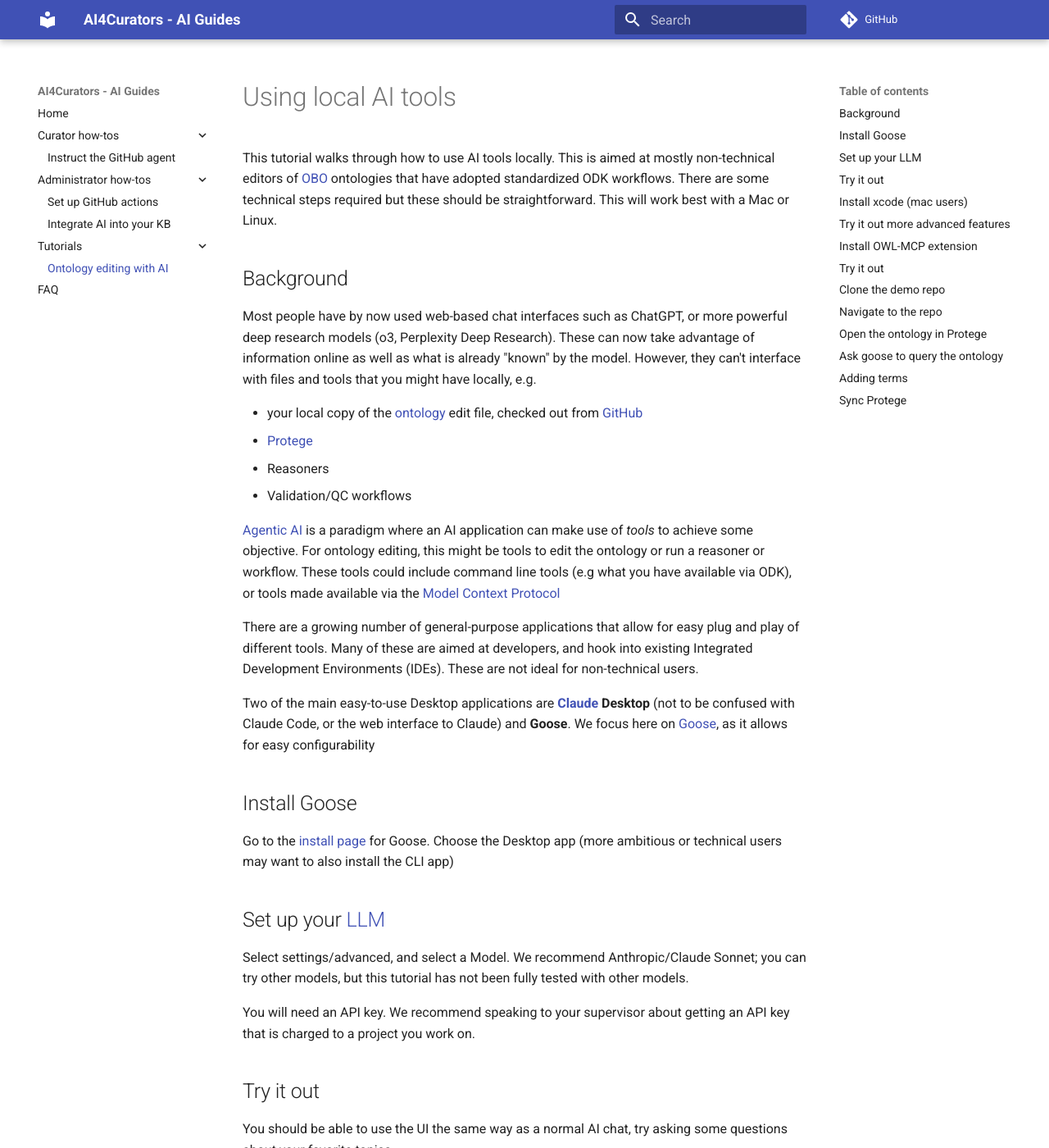
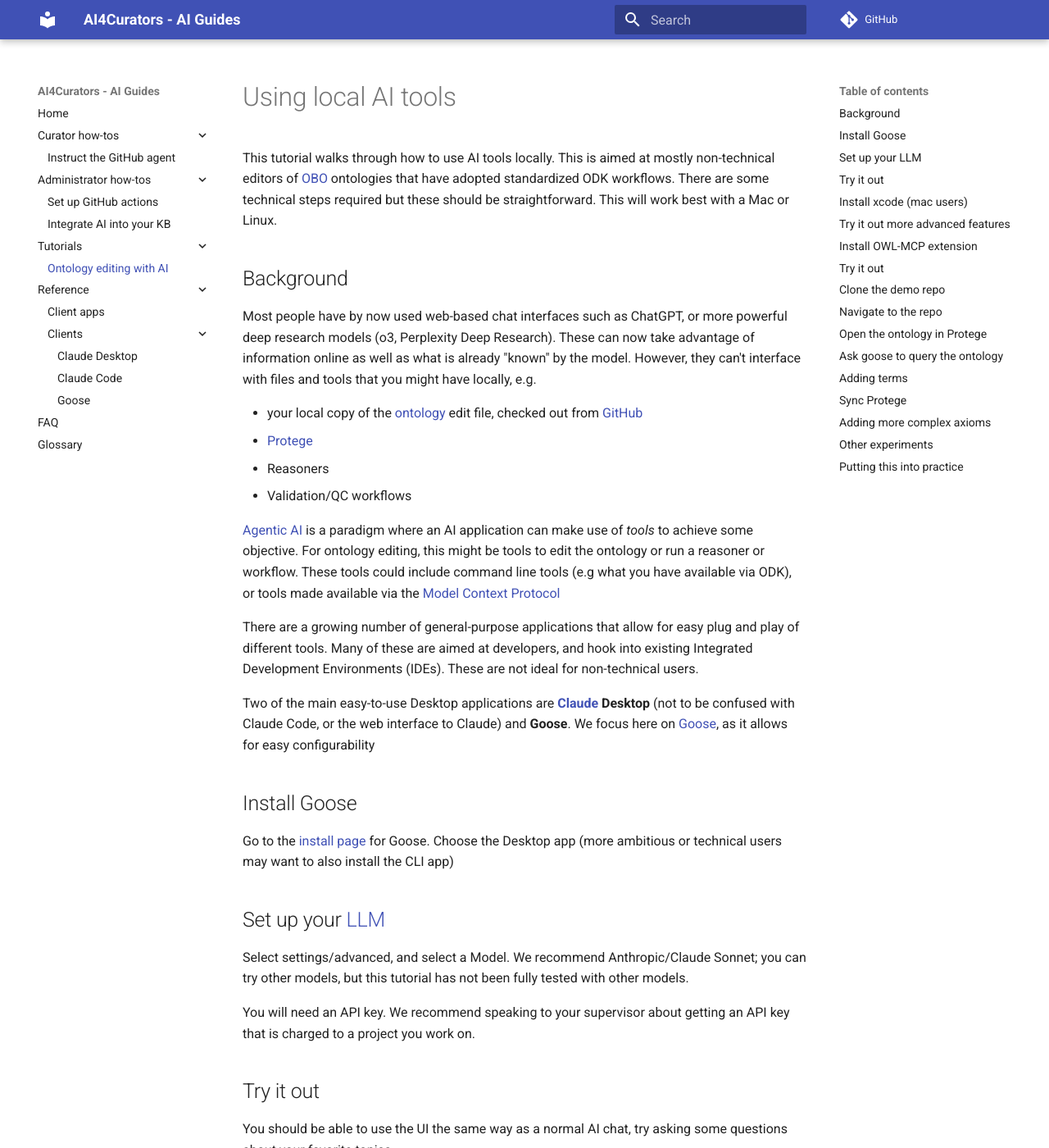
Before and after one commit to ai4curation/aidocs, an MkDocs documentation site: the page built from docs/tutorials/ontology-editing-with-ai.md, in a window 1280 px wide and 1400 px high. Shown: the whole window at 82% size. Built offline with MkDocs 1.6.1 and Material for MkDocs 9.7.7, drawn with Linux system fonts in a browser that asks for light colours; comment, search, counter and statistics services are not loaded; some of the changed text lies outside the part shown.

Commit message:
client docs

```diff
--- /dev/null
+++ b/docs/overrides/main.html
@@ -0,0 +1,34 @@
+{% extends "base.html" %}
+
+{% macro star_rating(value, max_stars=5) %}
+  <span class="star-rating">
+    {% for i in range(1, max_stars + 1) %}
+      {% if i <= value %}★{% else %}☆{% endif %}
+    {% endfor %}
+  </span>
+  ({{ value }}/{{ max_stars }})
+{% endmacro %}
+
+{% block content %}
+  {% if page.meta.title %}
+    <div class="metadata-info">
+      <h2>
+        {% if page.meta.logo %}<img src="{{ page.meta.logo }}" alt="{{ page.meta.title }} logo">{% endif %}
+        {{ page.meta.title }}
+      </h2>
+      <a href="{{ page.meta.url }}">Download</a>
+      <p>Models: {{ page.meta.models }}</p>
+      <p>UI: {{ page.meta.ui_type }}</p>
+      {% if page.meta.ease_of_use_for_non_technical %}
+        <p>Ease of use: {{ star_rating(page.meta.ease_of_use_for_non_technical) }}</p>
+      {% endif %}
+      {% if page.meta.documentation_quality %}
+        <p>Documentation: {{ star_rating(page.meta.documentation_quality) }}</p>
+      {% endif %}
+      {% if page.meta.reliability %}
+        <p>Reliability: {{ star_rating(page.meta.reliability) }}</p>
+      {% endif %}
+    </div>
+  {% endif %}
+  {{ super() }}
+{% endblock %}
--- /dev/null
+++ b/docs/overrides/stylesheets/extra.css
@@ -0,0 +1,39 @@
+.metadata-info {
+  background: #f5f5f5;
+  border-left: 4px solid #1976d2;
+  padding: 12px;
+  margin: 16px 0;
+  border-radius: 4px;
+}
+
+.metadata-info h2 {
+  margin: 0 0 8px 0;
+  color: #333;
+  display: flex;
+  align-items: center;
+  gap: 8px;
+}
+
+.metadata-info img {
+  width: 24px;
+  height: 24px;
+}
+
+.metadata-info a {
+  background: #1976d2;
+  color: white;
+  padding: 4px 8px;
+  text-decoration: none;
+  border-radius: 3px;
+  font-size: 14px;
+}
+
+.metadata-info p {
+  margin: 4px 0;
+  font-size: 14px;
+}
+
+.star-rating {
+  color: #ffa500;
+  font-size: 16px;
+}
--- a/docs/tutorials/ontology-editing-with-ai.md
+++ b/docs/tutorials/ontology-editing-with-ai.md
@@ -1,32 +1,33 @@
 # Using local AI tools
 
 This tutorial walks through how to use AI tools locally. This is aimed at mostly non-technical editors of
-[OBO](glossary.md#obo-format) ontologies that have adopted standardized ODK workflows. There are some technical steps required but these should be straightforward. This will work best with a Mac or Linux.
+[OBO](../glossary.md#obo-format) ontologies that have adopted standardized ODK workflows. There are some technical steps required but these should be straightforward. This will work best with a Mac or Linux.
 
 ## Background
 
 Most people have by now used web-based chat interfaces such as ChatGPT, or more powerful deep research models (o3, Perplexity Deep Research). These can now take advantage of information online as well as what is already "known" by the model. However, they can't interface with files and tools that you might have locally, e.g.
 
-- your local copy of the [ontology](glossary.md#ontology) edit file, checked out from [GitHub](https://github.com)
+- your local copy of the [ontology](../glossary.md#ontology) edit file, checked out from [GitHub](https://github.com)
 - [Protege](https://protege.stanford.edu/)
 - Reasoners
 - Validation/QC workflows
 
-[Agentic AI](glossary.md#ai-agent) is a paradigm where an AI application can make use of *tools* to achieve some objective. For ontology editing, this might be tools to edit the ontology or run a reasoner or workflow. These tools could include command line tools (e.g what you have available via ODK), or tools made available via the [Model Context Protocol](glossary.md#model-context-protocol-mcp)
+[Agentic AI](../glossary.md#ai-agent) is a paradigm where an AI application can make use of *tools* to achieve some objective. For ontology editing, this might be tools to edit the ontology or run a reasoner or workflow. These tools could include command line tools (e.g what you have available via ODK), or tools made available via the [Model Context Protocol](../glossary.md#model-context-protocol-mcp)
 
 There are a growing number of general-purpose applications that allow for easy plug and play of different tools. Many of these are aimed at developers, and hook into existing Integrated Development Environments (IDEs). These are not ideal for non-technical users.
 
-Two of the main easy-to-use Desktop applications are **[Claude](glossary.md#claude) Desktop** (not to be confused with Claude Code, or the web interface to Claude) and **Goose**. We focus here on [Goose](glossary.md#goose), as it allows for easy configurability
+Two of the main easy-to-use Desktop applications are **[Claude](../glossary.md#claude) Desktop** (not to be confused with Claude Code, or the web interface to Claude) and **Goose**. We focus here on [Goose](../glossary.md#goose), as it allows for easy configurability
 
 ## Install Goose
 
 Go to the [install page](https://block.github.io/goose/docs/getting-started/installation/) for Goose. Choose the Desktop app (more ambitious or technical users may want to also install the CLI app)
 
-## Set up your [LLM](glossary.md#large-language-model-llm)
+## Set up your [LLM](../glossary.md#large-language-model-llm)
 
 Select settings/advanced, and select a Model. We recommend Anthropic/Claude Sonnet; you can try other models, but this tutorial has not been fully tested with other models.
 
 You will need an API key. We recommend speaking to your supervisor about getting an API key that is charged to a project you work on.
+
 
 ## Try it out
 
@@ -121,3 +122,21 @@
 Switch to your Protege window. Protege will inform you that the file has changed, and ask if you want to see the new content. Say yes.
 
 The Protege screen should show the changes having been made.
+
+## Adding more complex axioms
+
+Now try asking:
+
+`Add an axiom stating that hands have 5 fingers`
+
+This should end up putting a cardinality axiom into the ontology. It may do this by using an inverse expression, you can ask it to name the inverse property instead (see video).
+
+## Other experiments
+
+I recommend trying experiments on this test repo. Also try experiments like having goose write code that parses the ontology and summarizes the content.
+
+## Putting this into practice
+
+- if you want to start using this with an existing OWL ontology like CL, you need to have `robot` on your path, so that the ontology can be normalized prior to commits
+- if you are using obo format as source, it's a slightly different workflow, see the odk-ai repo for details
+- if your ontology is set up to use [AI agents triggered by github actions](../how-tos/set-up-github-actions.md), then you don't actually need to run any AI tools locally. However, I strongly recommend learning how to do this, as this will empower you to do many more things than are possible with the GitHub agent.
--- a/mkdocs.yml
+++ b/mkdocs.yml
@@ -2,6 +2,7 @@
 site_description: Documentation for AI for curation
 theme:
   name: material
+  custom_dir: docs/overrides  # This tells Material to look in docs/overrides/
   palette:
     primary: indigo
     accent: indigo
@@ -12,7 +13,10 @@
     - navigation.indexes
     - content.code.copy
 
+extra_css:
+  - stylesheets/extra.css
 markdown_extensions:
+  - meta
   - pymdownx.highlight:
       anchor_linenums: true
   - pymdownx.superfences
@@ -39,7 +43,14 @@
      - Integrate AI into your KB: how-tos/integrate-ai-into-your-kb.md
   - Tutorials:
      - Ontology editing with AI: tutorials/ontology-editing-with-ai.md
+  - Reference:
+     - Client apps: reference/client-apps.md
+     - Clients:
+        - Claude Desktop: reference/clients/claude-desktop.md
+        - Claude Code: reference/clients/claude-code.md
+        - Goose: reference/clients/goose.md
   - FAQ: faq.md
+  - Glossary: glossary.md
 
 site_url: https://ai4curation.github.io/aidocs/
 repo_url: https://github.com/ai4curation/aidocs/
```
Also changed, not shown: docs/glossary.md (+41 -5 lines), docs/how-tos/instruct-github-agent.md (+5 -5 lines), docs/how-tos/integrate-ai-into-your-kb.md (+5 -5 lines), docs/how-tos/set-up-github-actions.md (+2 -2 lines), docs/reference/client-apps.md (added, +1 -0 lines), docs/reference/clients/claude-code.md (added, +18 -0 lines), docs/reference/clients/claude-desktop.md (added, +17 -0 lines), docs/reference/clients/goose.md (added, +23 -0 lines).
